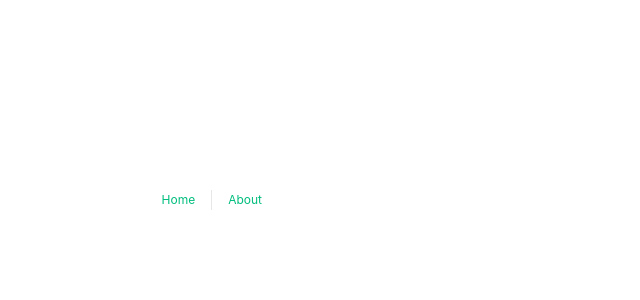
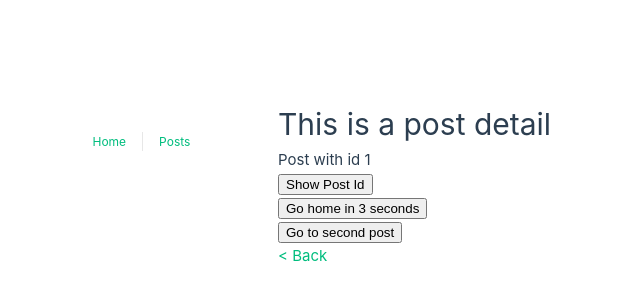
Before and after one commit to hairutdinov/vue-composition-api-basics, a Vue app: page /postDetail/1 in a window 1280 px wide. Before the commit this address had no page. Shown: the part 216-516 px from the top of the page, without its empty margins (362-1002 px from the left). Built offline with nearby package versions, Linux system fonts and the light colour scheme.

Commit message:
useRoute and useRouter

```diff
--- a/src/App.vue
+++ b/src/App.vue
@@ -1,7 +1,7 @@
 <template>
   <nav>
     <RouterLink to="/">Home</RouterLink>
-    <RouterLink to="/about">About</RouterLink>
+    <RouterLink to="/posts">Posts</RouterLink>
   </nav>
 
   <RouterView />
--- a/src/router/index.js
+++ b/src/router/index.js
@@ -10,13 +10,18 @@ const router = createRouter({
       component: HomeView
     },
     {
-      path: '/about',
-      name: 'about',
+      path: '/posts',
+      name: 'posts',
       // route level code-splitting
       // this generates a separate chunk (About.[hash].js) for this route
       // which is lazy-loaded when the route is visited.
-      component: () => import('../views/AboutView.vue')
-    }
+      component: () => import('../views/PostsView.vue')
+    },
+    {
+      path: '/postDetail/:id',
+      name: 'postDetail',
+      component: () => import('../views/PostDetailView.vue')
+    },
   ]
 })
 
--- a/src/views/AboutView.vue
+++ /dev/null
@@ -1,5 +0,0 @@
-<template>
-  <div class="about">
-    <h1>About</h1>
-  </div>
-</template>
--- /dev/null
+++ b/src/views/PostDetailView.vue
@@ -0,0 +1,42 @@
+<template>
+  <div class="about">
+    <h1>This is a post detail</h1>
+    <p>Post with id {{ $route.params.id }}</p>
+    <div>
+      <button @click="showPostId">Show Post Id</button>
+    </div>
+    <div>
+      <button @click="goHomeIn3Seconds">Go home in 3 seconds</button>
+    </div>
+    <div>
+      <button @click="goToSecondPost">Go to second post</button>
+    </div>
+    <div>
+      <RouterLink to="/posts">&lt; Back</RouterLink>
+    </div>
+  </div>
+</template>
+
+<script setup>
+import { useRoute, useRouter } from 'vue-router'
+
+const route = useRoute(),
+    router = useRouter()
+
+const showPostId = async () => {
+  console.log(
+      route.params.id
+  )
+}
+
+const goHomeIn3Seconds = () => {
+  setTimeout(() => {
+    // router.push('/')
+    router.push({ name: 'home' })
+  }, 3000)
+}
+
+const goToSecondPost = () => {
+    router.push({ name: 'postDetail', params: { id: 2 } })
+}
+</script>
--- /dev/null
+++ b/src/views/PostsView.vue
@@ -0,0 +1,13 @@
+<template>
+  <div class="about">
+    <h1>Posts</h1>
+    <ul>
+      <li>
+        <RouterLink to="/postDetail/1">Post 1</RouterLink>
+      </li>
+      <li>
+        <RouterLink to="/postDetail/2">Post 2</RouterLink>
+      </li>
+    </ul>
+  </div>
+</template>
```
